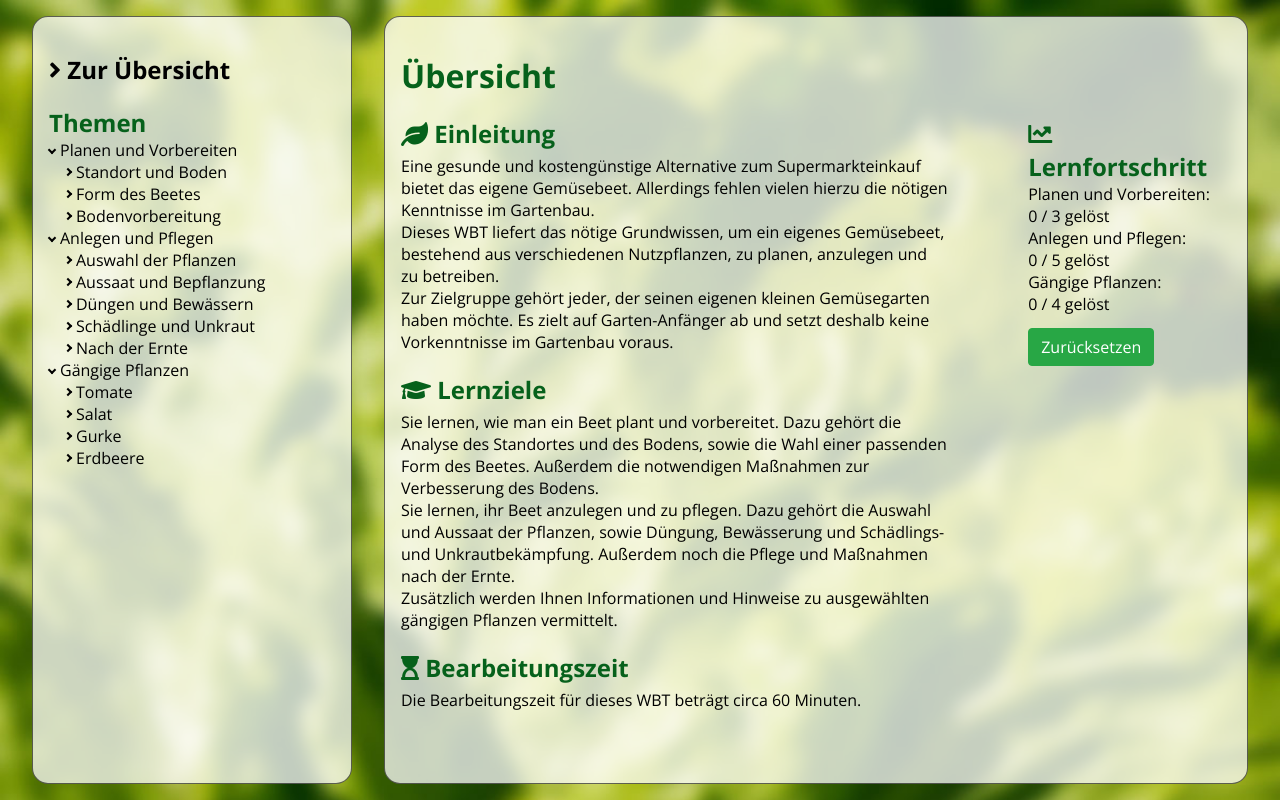
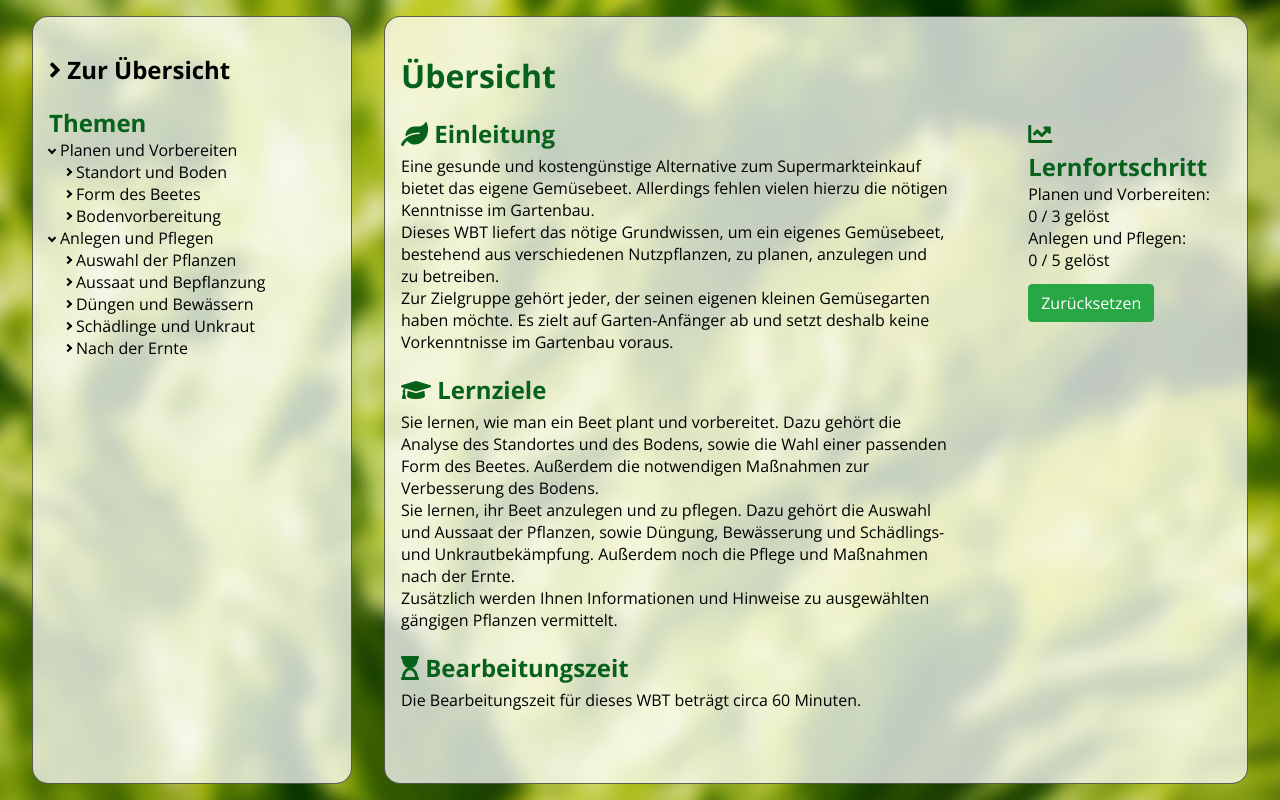
Before and after one commit to mathiasw91/ll-wbt, a React (Create React App) app: page / in a window 1280 px wide. Built offline with nearby package versions, Linux system fonts and the light colour scheme; what flux would draw is missing.

Commit message:
Gängige Pflanzen Themen entfernt

```diff
--- a/src/flux/AppStore.js
+++ b/src/flux/AppStore.js
@@ -168,16 +168,16 @@ class AppStore extends EventEmitter {
           ]}
         ]}
       ]},
-      {name:'Gängige Pflanzen', themes: [
-        {name: 'Tomate', path: process.env.PUBLIC_URL + '/tomate',component: PageOne, questions: [
-        ]},
-        {name: 'Salat', path: process.env.PUBLIC_URL + '/salat',component: PageOne, questions: [
-        ]},
-        {name: 'Gurke', path: process.env.PUBLIC_URL + '/gurke',component: PageOne, questions: [
-        ]},
-        {name: 'Erdbeere', path: process.env.PUBLIC_URL + '/erdbeere',component: PageOne, questions: [
-        ]}
-      ]}
+      // {name:'Gängige Pflanzen', themes: [
+      //   {name: 'Tomate', path: process.env.PUBLIC_URL + '/tomate',component: PageOne, questions: [
+      //   ]},
+      //   {name: 'Salat', path: process.env.PUBLIC_URL + '/salat',component: PageOne, questions: [
+      //   ]},
+      //   {name: 'Gurke', path: process.env.PUBLIC_URL + '/gurke',component: PageOne, questions: [
+      //   ]},
+      //   {name: 'Erdbeere', path: process.env.PUBLIC_URL + '/erdbeere',component: PageOne, questions: [
+      //   ]}
+      // ]}
     ]
     this.activeTheme = this.chapters[0].themes[0]
     this.latest = []
```
